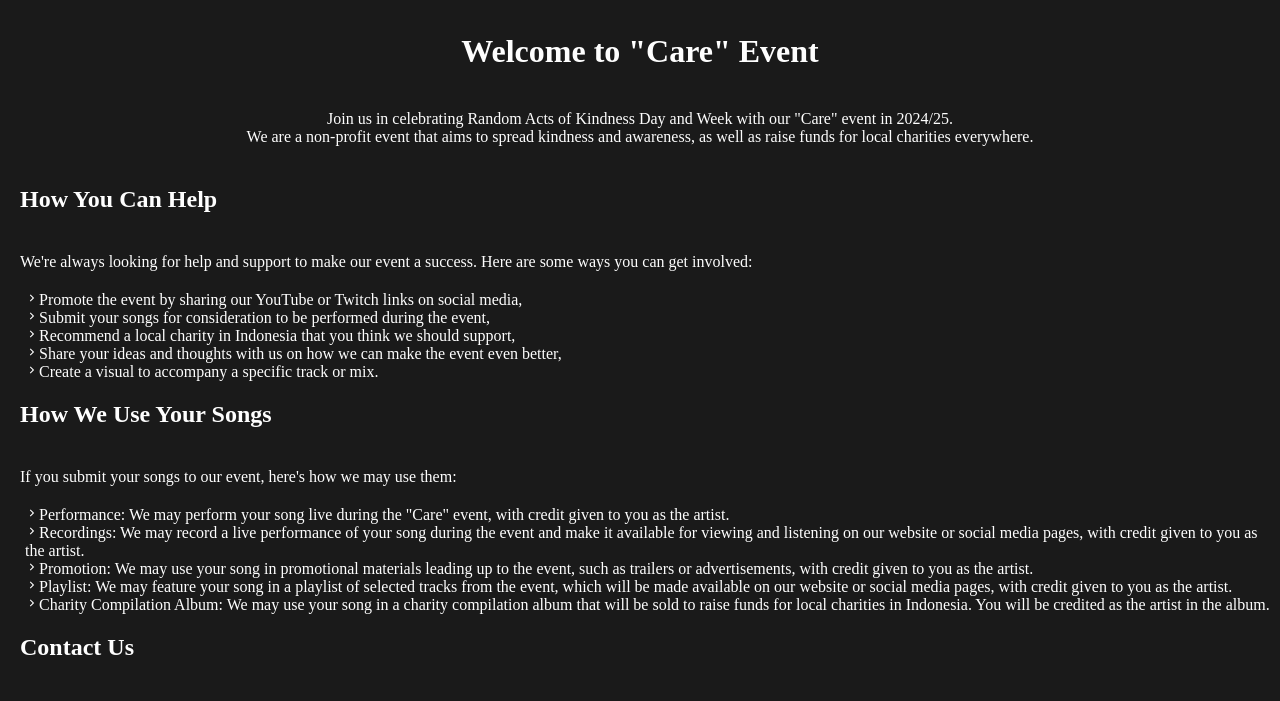
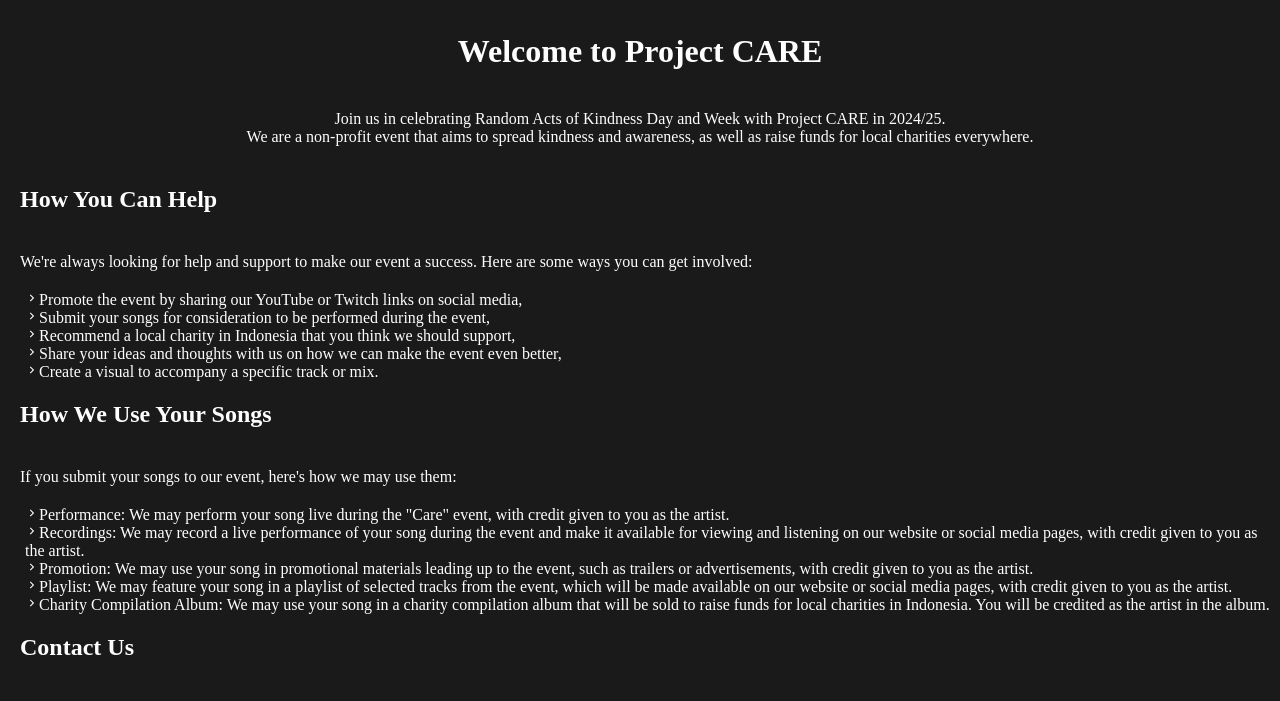
Before and after one commit to CARE-Event/care-event.github.io, a plain HTML site: page things.html in a window 1280 px wide. Shown: the part 82-783 px from the top of the page. Drawn offline with nearby package versions, Linux system fonts and the light colour scheme; a web font is replaced by a local one.

Commit message:
Update things.html

```diff
--- a/things.html
+++ b/things.html
@@ -20,8 +20,8 @@
 		</nav>
 	</header>
 	<main>
-		<h1 class="mid">Welcome to "Care" Event</h1>
-  <p class="mid">Join us in celebrating Random Acts of Kindness Day and Week with our "Care" event in 2024/25.<br>We are a non-profit event that aims to spread kindness and awareness, as well as raise funds for local charities everywhere.</p>
+		<h1 class="mid">Welcome to Project CARE</h1>
+  <p class="mid">Join us in celebrating Random Acts of Kindness Day and Week with Project CARE in 2024/25.<br>We are a non-profit event that aims to spread kindness and awareness, as well as raise funds for local charities everywhere.</p>
 
   <h2>How You Can Help</h2>
   <p>We're always looking for help and support to make our event a success. Here are some ways you can get involved:</p>
```
